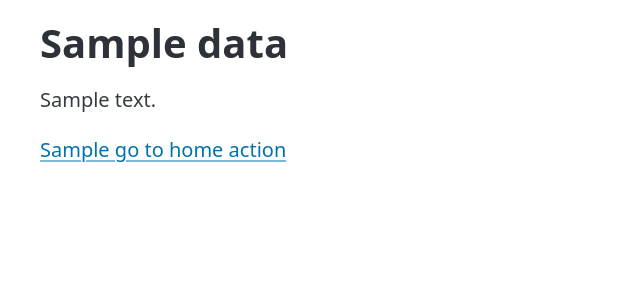
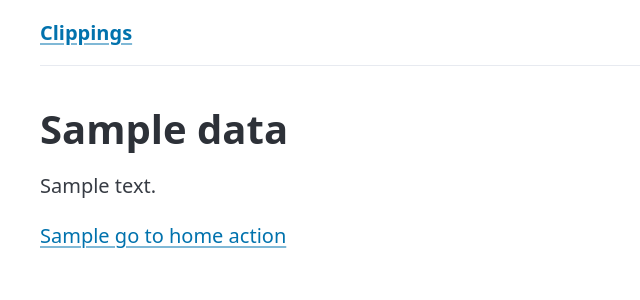
Before and after one commit to yakimka/clippings, a Python web app: template clippings/web/presenters/templates/404_not_found.jinja2 in a window 1280 px wide. Shown: the top 300 px of the page, without its empty margins (0-640 px from the left). Run offline with Jinja, Linux system fonts and the light colour scheme; the template is opened without the code that fills it: most values are stand-ins (such as "Sample title", 1, 10 or a date in 2020); some libraries are stand-ins or nearby versions.

Commit message:
Add header

```diff
--- a/clippings/web/presenters/templates/base.jinja2
+++ b/clippings/web/presenters/templates/base.jinja2
@@ -21,6 +21,7 @@
     <title>{% block title %}{% endblock %}</title>
 </head>
 <body>
+{%  include "header.jinja2" %}
 {% block body %}{% endblock %}
 </body>
 </html>
--- a/clippings/web/presenters/templates/book/list_page.jinja2
+++ b/clippings/web/presenters/templates/book/list_page.jinja2
@@ -11,9 +11,6 @@
         <a role="button" href="{{ data.actions_map.import_clippings.url.value }}">
             {{ data.actions_map.import_clippings.label }}
         </a>
-{#        <a role="button" href="{{ data.actions_map.add_book.url.value }}">#}
-{#            {{ data.actions_map.add_book.label }}#}
-{#        </a>#}
     </div>
 
     <table>
--- /dev/null
+++ b/clippings/web/presenters/templates/header.jinja2
@@ -0,0 +1,4 @@
+<header class="container" style="padding-bottom: 0;">
+    <h6><a href="/">Clippings</a></h6>
+    <hr>
+</header>
```
